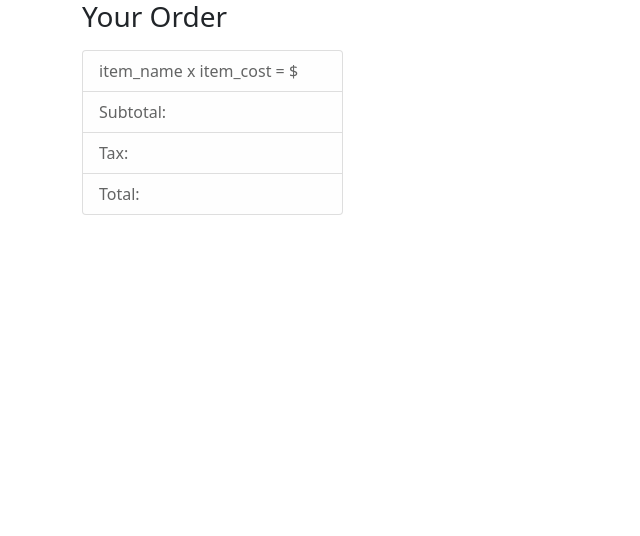
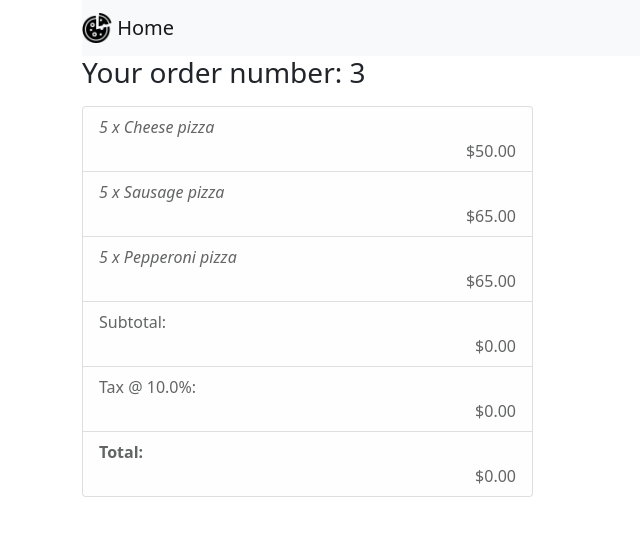
Before and after one commit to ski429/sam_kim_cis385_final_project, a Flask app: page /order_details/3 in a window 1280 px wide. Shown: the top 536 px of the page, without its empty margins (0-640 px from the left). Run offline with Flask 2, Linux system fonts and the light colour scheme; data comes from the database, SQL or seed files in the repository; both versions use the stored data as it was after the commit.

Commit message:
update jinja2 in your_order_details.html

```diff
--- a/app/templates/index.html
+++ b/app/templates/index.html
@@ -10,8 +10,6 @@
     <title>Order Pizza!</title>
 </head>
 <body>
-
-
     <main role="main" class="container">
         <nav class="navbar navbar-light bg-light">
             <a class="navbar-brand" href="/">
--- a/app/templates/your_order_details.html
+++ b/app/templates/your_order_details.html
@@ -11,16 +11,38 @@
 </head>
 <body>
     <main role="main" class="container">
+        <nav class="navbar navbar-light bg-light">
+            <a class="navbar-brand" href="/">
+                <img src="{{ url_for('static', filename='pizza.png') }}" alt="pizza" width="30" height="30" class="d-inline-block align-top">
+                Home
+            </a>
+        </nav>
         <div class="row">
-            <div class="col-md-3">
+            <div class="col-md-5">
                 <div class="content-section">
-                    <h3>Your Order</h3>
+                    <h3>Your order number: {{ order[0][0].id }}</h3>
                     <p class='text-muted'>
                     <ul class="list-group">
-                        <li class="list-group-item list-group-item-light">item_name x item_cost = $</li>
-                        <li class="list-group-item list-group-item-light" id="subTotal">Subtotal: </li>
-                        <li class="list-group-item list-group-item-light" id="subTotal">Tax: </li>
-                        <li class="list-group-item list-group-item-light" id="subTotal">Total: </li>
+
+                        {% for item in order %}
+                        <div class="list-group-item list-group-item-light">
+                            <div><em>{{ item[1].qty }} x {{ item[2].item_name }}</em></div>
+                            <div align="right">{{ "${0:.2f}".format(item[2].item_cost * item[1].qty) }}</div>
+                        </div>
+                        {% endfor %}
+
+                        <div class="list-group-item list-group-item-light" id="subTotal">
+                            <div>Subtotal:</div>
+                            <div align="right">{{ "${0:.2f}".format(order[0][0].order_total) }}</div>
+                        </div>
+                        <div class="list-group-item list-group-item-light" id="subTotal">
+                            <div>Tax @ 10.0%:</div>
+                            <div align="right">{{ "${0:.2f}".format(order[0][0].order_total * 0.1) }}</div>
+                        </div>
+                        <div class="list-group-item list-group-item-light" id="subTotal">
+                            <div><b>Total:</b></div>
+                            <div align="right">{{ "${0:.2f}".format(order[0][0].order_total * 1.1)}}</div>
+                        </div>
                     </ul>
                     </p>
                 </div>
```
Also changed, not shown: app/database.db.
